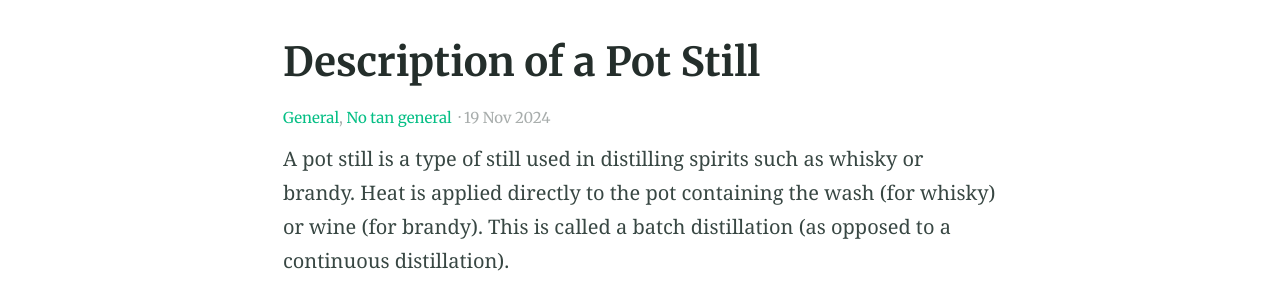
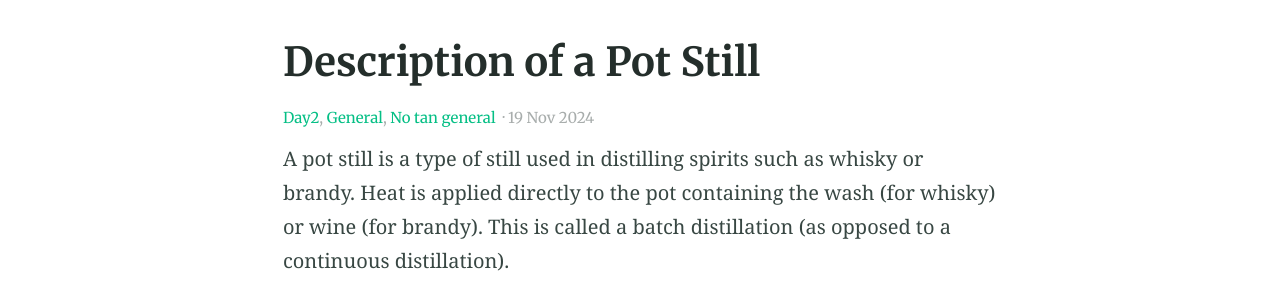
Before and after one commit to acnilo/202411_LNMA_IA-mIF, a Jekyll site: the page built from _posts/2024-11-19-day2.md.md, in a window 1280 px wide. Shown: the part 390-690 px from the top of the page. Built offline with Jekyll 4.4.1, drawn with Linux system fonts in a browser that asks for light colours.

Commit message:
Update 2024-11-19-day2.md.md

```diff
--- a/_posts/2024-11-19-day2.md.md
+++ b/_posts/2024-11-19-day2.md.md
@@ -1,6 +1,8 @@
 ---
 title: Description of a Pot Still
+date: 2024-11-19
 categories:
+- Day2
 - General
 - No tan general
 excerpt: |
```
